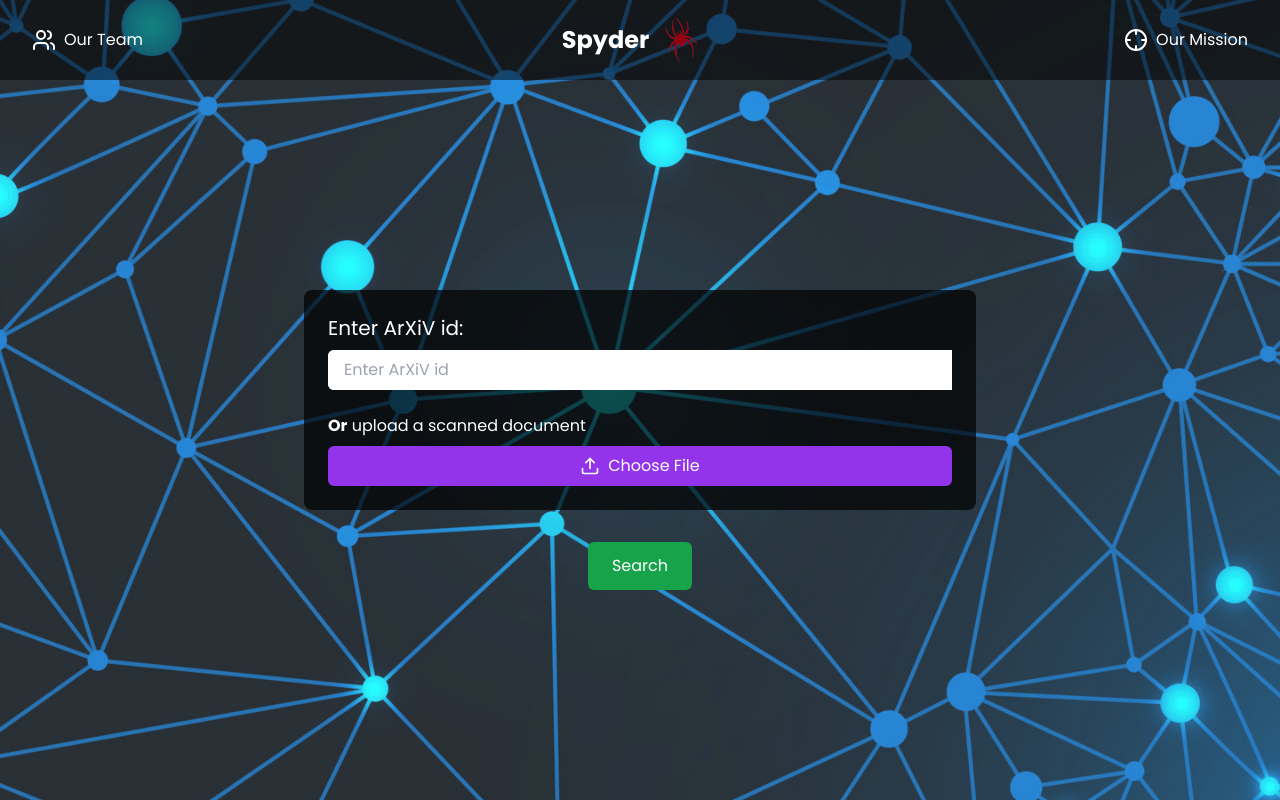
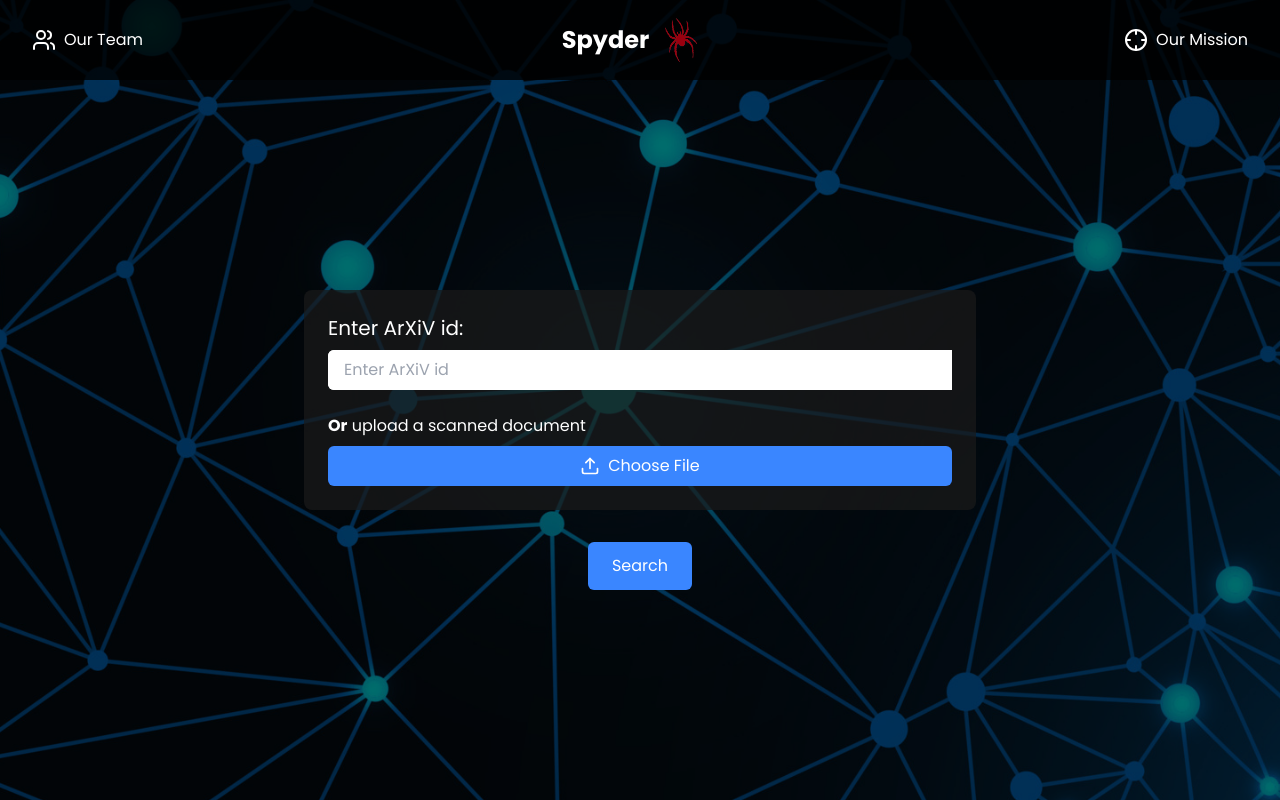
Before and after one commit to MurtazaKafka/spyder, a React (Create React App) app in the folder frontend/: page / in a window 1280 px wide. Built offline with nearby package versions, Linux system fonts and the light colour scheme.

Commit message:
Fixed the design

```diff
--- a/frontend/package.json
+++ b/frontend/package.json
@@ -13,6 +13,7 @@
     "react-dom": "^18.3.1",
     "react-router-dom": "^6.26.2",
     "react-scripts": "5.0.1",
+    "react-toastify": "^10.0.5",
     "web-vitals": "^2.1.4"
   },
   "scripts": {
--- a/frontend/src/App.css
+++ b/frontend/src/App.css
@@ -11,6 +11,23 @@
   background-image: url('../public/images/background.png');
   background-size: cover;
   background-position: center;
+  position: relative;
+}
+
+.spyder-app::before {
+  content: '';
+  position: absolute;
+  top: 0;
+  left: 0;
+  right: 0;
+  bottom: 0;
+  background-color: rgba(0, 0, 0, 0.5);
+  z-index: 0;
+}
+
+.spyder-app > * {
+  position: relative;
+  z-index: 1;
 }
 
 .loader {
--- a/frontend/src/App.jsx
+++ b/frontend/src/App.jsx
@@ -1,29 +1,24 @@
 import React from "react";
 import { BrowserRouter as Router, Routes, Route } from "react-router-dom";
 import Home from "./pages/Home";
-import "./App.css"
+import "./App.css";
 import Team from "./pages/Team";
 import Mission from "./pages/Mission";
+import { ToastContainer } from "react-toastify";
+import "react-toastify/dist/ReactToastify.css";
 
 function App() {
-
   return (
-    <Router>
-      <Routes>
-        <Route
-          path="/team"
-          element={<Team />}
-        />
-        <Route
-          path="/"
-          element={<Home />}
-        />
-        <Route
-          path="/mission"
-          element={<Mission />}
-        />
-      </Routes>
-    </Router>
+    <>
+      <Router>
+        <Routes>
+          <Route path="/team" element={<Team />} />
+          <Route path="/" element={<Home />} />
+          <Route path="/mission" element={<Mission />} />
+        </Routes>
+      </Router>
+      <ToastContainer />
+    </>
   );
 }
 
--- a/frontend/src/components/Navbar.jsx
+++ b/frontend/src/components/Navbar.jsx
@@ -3,7 +3,7 @@ import { Link } from "react-router-dom";
 
 const Navbar = () => {
   return (
-    <header className="bg-black bg-opacity-50 py-4 px-8 flex justify-between items-center">
+    <header className="bg-black bg-opacity-80 py-4 px-8 flex justify-between items-center">
       <Link
         to="/team"
         className="flex items-center space-x-2 hover:text-purple-300 transition-colors"
--- a/frontend/src/components/PaperDetails.js
+++ /dev/null
@@ -1,15 +0,0 @@
-function PaperDetails({ paper }) {
-    if (!paper) {
-      return <div>Loading paper details...</div>;
-    }
-
-    return (
-      <div className="paper-details">
-        <h2>{paper.title}</h2>
-        <p><strong>Authors:</strong> {paper.authors.join(', ')}</p>
-        <p><strong>Abstract:</strong> {paper.abstract}</p>
-      </div>
-    );
-  }
-
-export default PaperDetails;
--- /dev/null
+++ b/frontend/src/components/PaperDetails.jsx
@@ -0,0 +1,36 @@
+import React from 'react';
+
+function PaperDetails({ paper }) {
+  if (!paper) {
+    return <div className="text-center text-gray-400 italic">Select a paper to view details</div>;
+  }
+
+  return (
+    <div className="paper-details bg-gray-800 p-6 rounded-lg shadow-md text-white max-w-3xl mx-auto mt-4">
+      <h2 className="text-2xl font-semibold mb-4 text-accent-color">{paper.title}</h2>
+
+      <p className="mb-2">
+        <strong className="text-gray-300">Authors:</strong> {paper.authors.join(', ')}
+      </p>
+
+      <p className="mb-2">
+        <strong className="text-gray-300">Categories:</strong> {paper.categories.join(', ')}
+      </p>
+
+      <p className="mb-4">
+        <strong className="text-gray-300">Abstract:</strong> {paper.abstract}
+      </p>
+
+      <a
+        href={paper.link}
+        target="_blank"
+        rel="noopener noreferrer"
+        className="inline-block bg-accent-color text-white px-4 py-2 rounded-md hover:bg-accent-color-dark transition-colors"
+      >
+        View on arXiv
+      </a>
+    </div>
+  );
+}
+
+export default PaperDetails;
--- a/frontend/src/pages/Home.jsx
+++ b/frontend/src/pages/Home.jsx
@@ -1,30 +1,55 @@
-import React, { useState } from "react";
+import React, { useState, useEffect } from "react";
 import { Upload } from "lucide-react";
 import "../App.css";
 import NetworkVisualization from "../components/NetworkVisualization";
 import Navbar from "../components/Navbar";
-import Footer from "../components/Footer";
+import PaperDetails from "../components/PaperDetails";
+import { toast } from "react-toastify";
 
 const Home = () => {
   const [arxivId, setArxivId] = useState(null);
-  const [paperData, setPaperData] = useState(null);
   const [loading, setLoading] = useState(false);
+
+  const [graphData, setGraphData] = useState(null);
+  const [selectedPaper, setSelectedPaper] = useState(null);
+  const [centerNodeId, setCenterNodeId] = useState(null);
+
   const [fileDisabled, setFileDisabled] = useState(false);
 
-  const handlePaperSearch = async () => {
-    if (!arxivId) return;
+  useEffect(() => {
+    if (graphData && graphData.nodes?.length > 0) {
+      setSelectedPaper(graphData.nodes[0]);
+      setCenterNodeId(graphData.nodes[0].id);
+    }
+  }, [graphData]);
+
+  const fetchPaperNetwork = async (arxivId) => {
     setLoading(true);
     try {
-      const response = await fetch(
-        `http://localhost:3001/api/paper/${arxivId}`
-      );
+      const response = await fetch(`http://localhost:3001/api/paper/${arxivId}`);
+      if (!response.ok) {
+        throw new Error("Network response was not ok");
+      }
       const data = await response.json();
-      setPaperData(data);
+      setGraphData(data);
+      setCenterNodeId(arxivId);
     } catch (error) {
       console.error("Error fetching paper:", error);
-      alert("Error fetching paper details");
+      toast.error("Error fetching paper details. Please try again.");
     } finally {
       setLoading(false);
+    }
+  };
+
+  const handlePaperSearch = () => {
+    fetchPaperNetwork(arxivId);
+  };
+
+  const handleNodeClick = (nodeId) => {
+    const clickedPaper = graphData.nodes.find((node) => node.id === nodeId);
+    setSelectedPaper(clickedPaper);
+    if (nodeId !== centerNodeId) {
+      fetchPaperNetwork(nodeId);
     }
   };
 
@@ -38,15 +63,15 @@ const Home = () => {
   };
 
   const handleFileUploadClick = () => {
-    setArxivId(null); // Clear input text
-    setFileDisabled(false); // Enable file input
+    setArxivId(null);
+    setFileDisabled(false);
   };
 
   return (
-    <div className="min-h-screen flex flex-col bg-gradient-to-br spyder-app text-white">
+    <div className="min-h-screen flex flex-col spyder-app bg-bg-color text-text-color">
       <Navbar />
       <main className="flex-grow flex flex-col justify-center items-center px-4 py-8">
-        <div className="bg-black bg-opacity-70 rounded-lg w-full max-w-2xl p-6 mb-8">
+        <div className="bg-secondary-color bg-opacity-70 rounded-lg w-full max-w-2xl p-6 mb-8">
           <div className="mb-6">
             <h2 className="text-xl mb-2">Enter ArXiV id:</h2>
             <div className="flex items-center bg-white rounded-md">
@@ -61,11 +86,11 @@ const Home = () => {
           </div>
 
           <div>
-            <p className="mb-2"><b>Or</b> upload a scanned document</p>
+            <p className="mb-2">
+              <b>Or</b> upload a scanned document
+            </p>
             <label
-              className={`flex items-center justify-center w-full ${
-                fileDisabled ? "bg-gray-400" : "bg-purple-600"
-              } text-white px-4 py-2 rounded-md hover:bg-purple-700 transition-colors cursor-pointer`}
+              className={`flex items-center justify-center w-full ${fileDisabled ? "bg-tertiary-color" : "bg-accent-color"} text-white px-4 py-2 rounded-md hover:opacity-90 transition-colors cursor-pointer`}
             >
               <Upload size={20} className="mr-2" />
               <span>Choose File</span>
@@ -82,9 +107,7 @@ const Home = () => {
 
         <div className="flex space-x-4">
           <button
-            className={`bg-green-600 hover:bg-green-700 text-white px-6 py-3 rounded-md transition-colors ${
-              loading ? "opacity-50 cursor-not-allowed" : ""
-            }`}
+            className={`bg-accent-color text-white px-6 py-3 rounded-md transition-colors ${loading ? "opacity-50 cursor-not-allowed" : "hover:opacity-90"}`}
             onClick={handlePaperSearch}
             disabled={loading}
           >
@@ -99,9 +122,15 @@ const Home = () => {
           </button>
         </div>
 
-        {paperData && arxivId && (
+        {selectedPaper && <PaperDetails paper={selectedPaper} />}
+
+        {graphData && arxivId && (
           <div className="mt-8 w-full bg-white p-6 rounded-lg flex justify-center items-center">
-            <NetworkVisualization data={paperData} />
+            <NetworkVisualization
+              data={graphData}
+              onNodeClick={handleNodeClick}
+              centerNodeId={centerNodeId}
+            />
           </div>
         )}
       </main>
--- a/frontend/tailwind.config.js
+++ b/frontend/tailwind.config.js
@@ -4,10 +4,17 @@ module.exports = {
   ],
   theme: {
     extend: {
+      colors: {
+        'bg-color': '#0a0a0a',
+        'text-color': '#ffffff',
+        'accent-color': '#3a86ff',
+        'secondary-color': '#1a1a1a',
+        'tertiary-color': '#2a2a2a',
+      },
       fontFamily: {
         poppins: ['Poppins', 'sans-serif'],
       },
     },
   },
   plugins: [],
-}
+};
```
Also changed, not shown: 1 other file (tests, documents, lock files or other folders).
